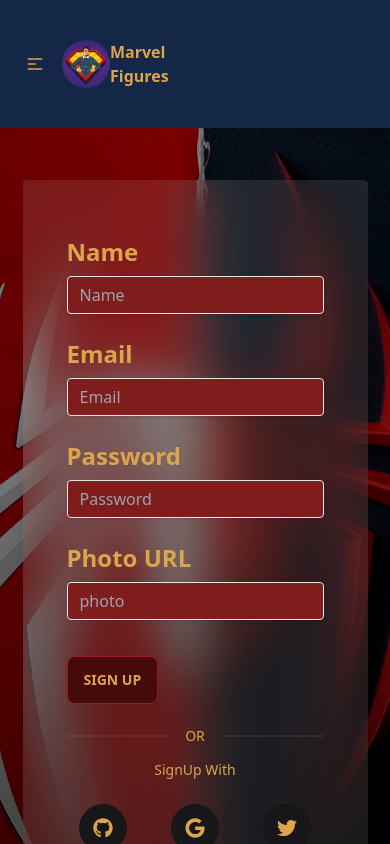
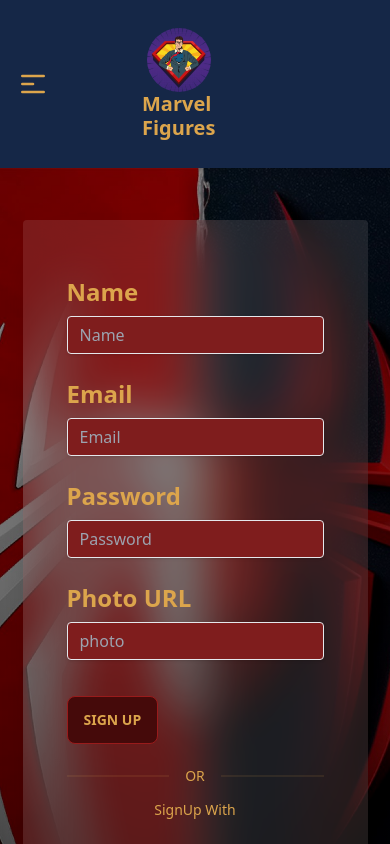
Before and after one commit to rakib8680/Marvel-Figures, a React (Vite) app: page /register in a window 390 px wide. Shown: the top 844 px of the page. Built offline with nearby package versions, Linux system fonts and the light colour scheme; no server answers.

Commit message:
navbar responsive done

```diff
--- a/src/components/shared/Header.jsx
+++ b/src/components/shared/Header.jsx
@@ -18,11 +18,11 @@
     }
 
     return (
-        <div className="navbar bg-secondary py-10 md:py-4  md:px-10">
+        <div className="navbar bg-secondary py-7 md:py-4  md:px-10 p-0 pr-2">
             <div className="navbar-start">
                 <div className="dropdown">
                     <label tabIndex={0} className="btn btn-ghost lg:hidden ">
-                        <svg xmlns="http://www.w3.org/2000/svg" className="h-5 w-5" fill="none" viewBox="0 0 24 24" stroke="currentColor"><path strokeLinecap="round" strokeLinejoin="round" strokeWidth="2" d="M4 6h16M4 12h8m-8 6h16" /></svg>
+                        <svg xmlns="http://www.w3.org/2000/svg" className="h-8 w-8" fill="none" viewBox="0 0 24 24" stroke="currentColor"><path strokeLinecap="round" strokeLinejoin="round" strokeWidth="2" d="M4 6h16M4 12h8m-8 6h16" /></svg>
                     </label>
                     <ul tabIndex={0} className="menu menu-compact dropdown-content mt-3 p-2 shadow backdrop-blur-md bg-secondary  bg-opacity-80 rounded-box w-52 ">
                         <li>
@@ -49,9 +49,9 @@
                         }
                     </ul>
                 </div>
-                <Link to="/" className="flex items-center">
-                    <img src={logo} className="md:w-16 md:h-16 w-12 h-12 rounded-full" />
-                    <h1 className='font-black md:ms-5 md:text-2xl md:leading-6 '>Marvel <br /> Figures</h1>
+                <Link to="/" className="flex md:flex-row flex-col items-center  ml-16 md:ml-0">
+                    <img src={logo} className="md:w-16 md:h-16 w-16 h-16 ms-3 md:ms-0 rounded-full" />
+                    <h1 className='font-black md:ms-5 md:text-2xl md:leading-6 leading-6 ms-3 text-xl'>Marvel <br /> Figures</h1>
                 </Link>
             </div>
             <div className="navbar-center hidden lg:flex ">
@@ -85,14 +85,14 @@
             <div className='navbar-end'>
                 {
                     user?.email &&
-                    <>
-                        <div className="avatar mr-5 tooltip tooltip-left tooltip-neutral" data-tip={user?.displayName}>
-                            <div className="w-11 rounded-full ring">
+                    <div className='flex items-center md:flex-row flex-col gap-2'>
+                        <div className="avatar md:mr-5  mr-3 tooltip tooltip-left tooltip-neutral" data-tip={user?.displayName}>
+                            <div className="md:w-11 w-8 rounded-full ring ms-2 md:ms-0">
                                 <img src={user?.photoURL} />
                             </div>
                         </div>
-                        <button className='btn btn-outline btn-error btn-sm' onClick={handleSignOut}>Log Out</button>
-                    </>
+                        <button className='btn btn-outline btn-error btn-xs md:btn-sm ' onClick={handleSignOut}>Log Out</button>
+                    </div>
                 }
             </div>
             <Toaster />
```
